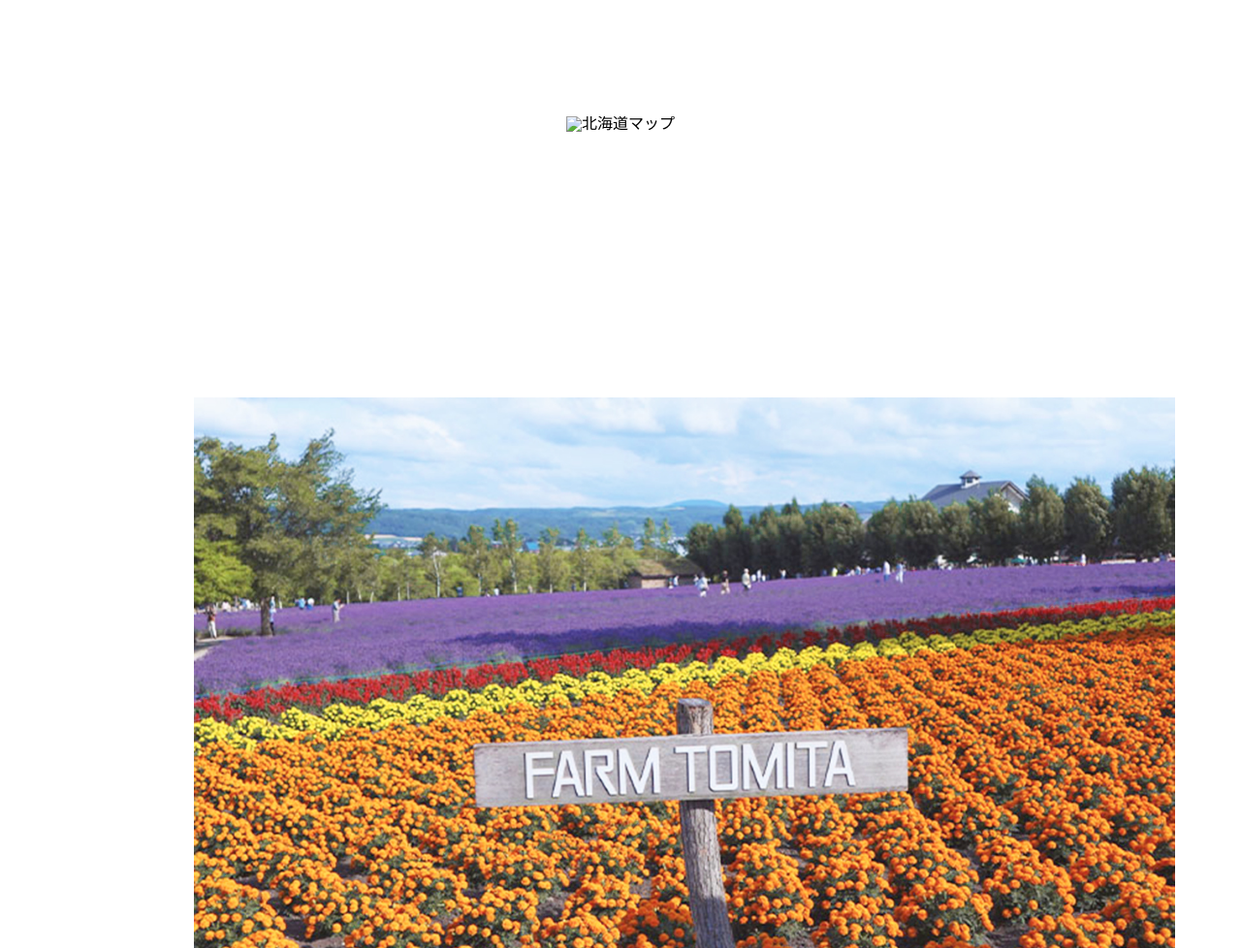
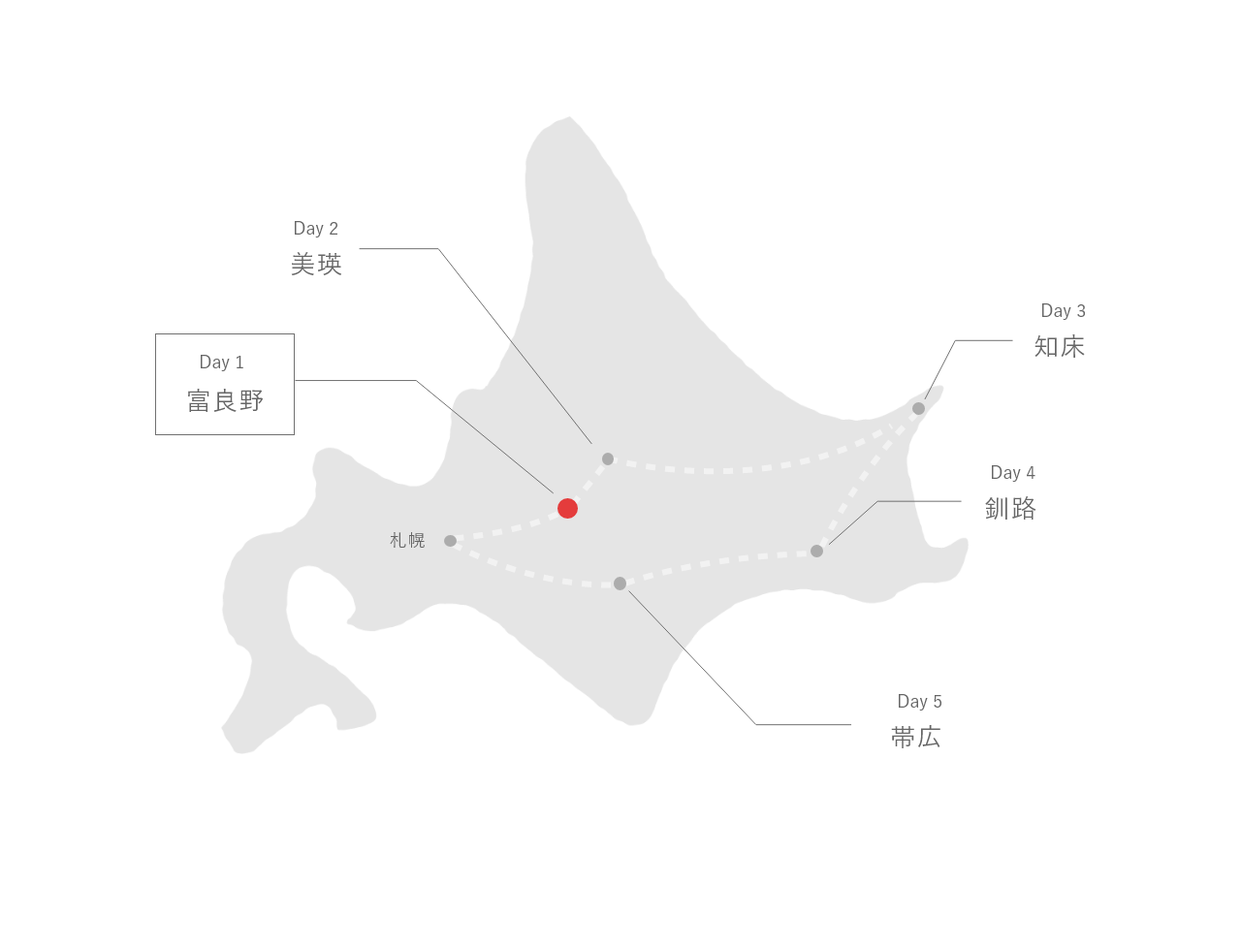
Before and after one commit to aknoh/aknoh.github.io, a plain HTML site: page index.html in a window 1280 px wide. Shown: the part 960-1938 px from the top of the page at 97% size. Drawn offline with Linux system fonts and the light colour scheme; files whose address does not match are found by name.

Commit message:
Update index.html

```diff
--- a/index.html
+++ b/index.html
@@ -62,7 +62,7 @@
 
     <div class="map">
 
-      <img src="images/furano-map.png" alt="北海道マップ">
+      <img src="https://github.com/aknoh/aknoh.github.io/blob/master/furano-map.png?raw=true" alt="北海道マップ">
 
     </div>
 
```
